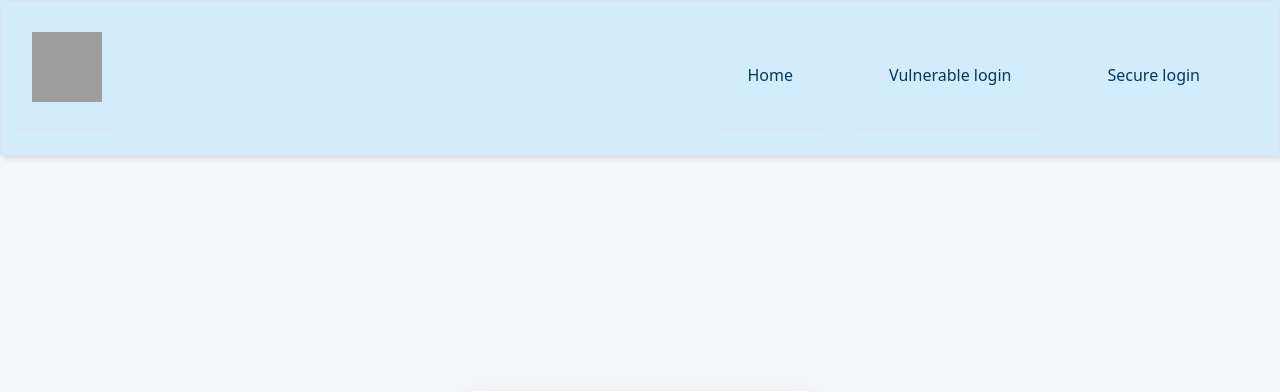
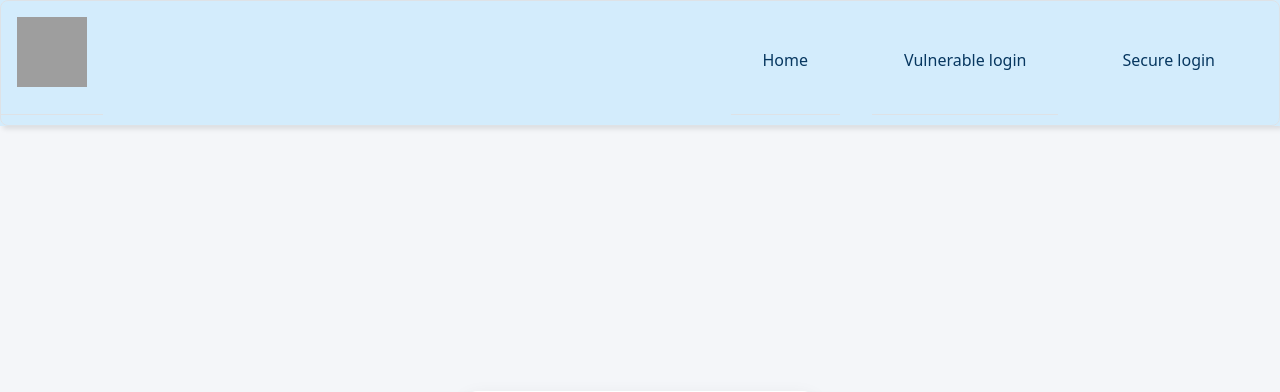
Before and after one commit to lollileeno/SecPro, a Flask app: page / in a window 1280 px wide. Shown: the top 392 px of the page. Run offline with Flask 3, Linux system fonts and the light colour scheme; some libraries are stand-ins or nearby versions; grey boxes are pictures that could not be loaded.

Commit message:
minor edits

```diff
--- a/static/style.css
+++ b/static/style.css
@@ -37,6 +37,9 @@ nav ul:not(img){
   display: flex;
   flex-direction: row;
   justify-content: flex-end;
+}
+nav ul{
+  padding:0;
 }
 nav li:first-child {
     margin-right: auto;
```
